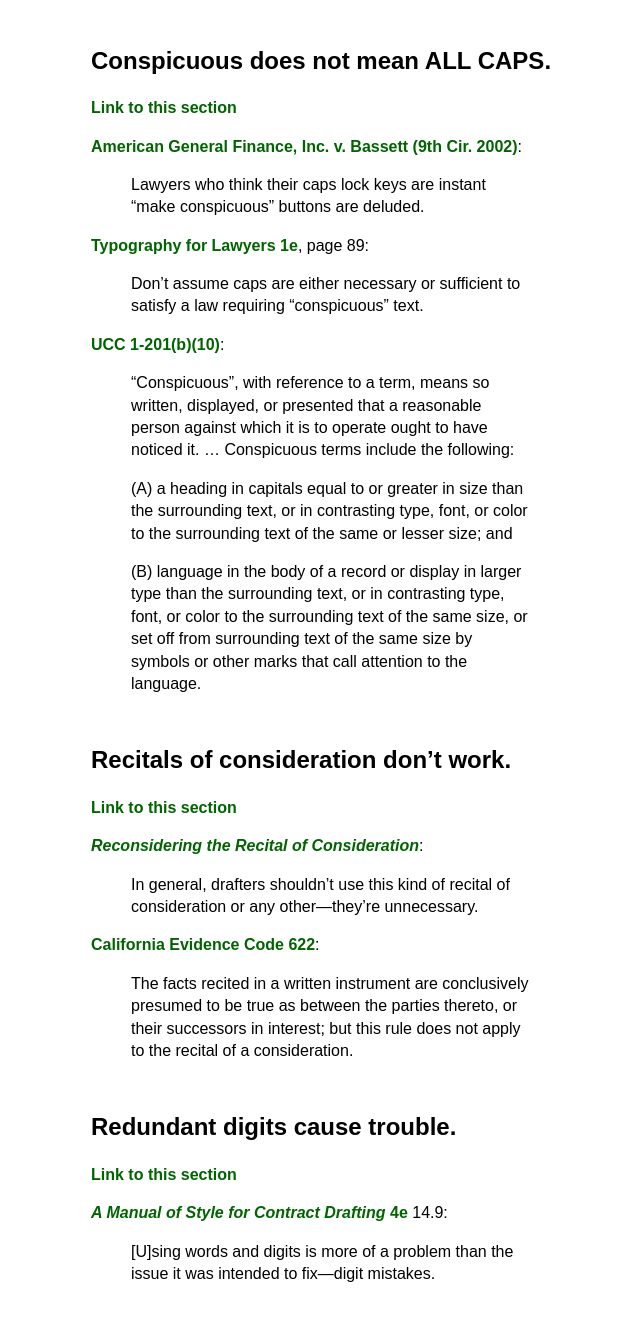
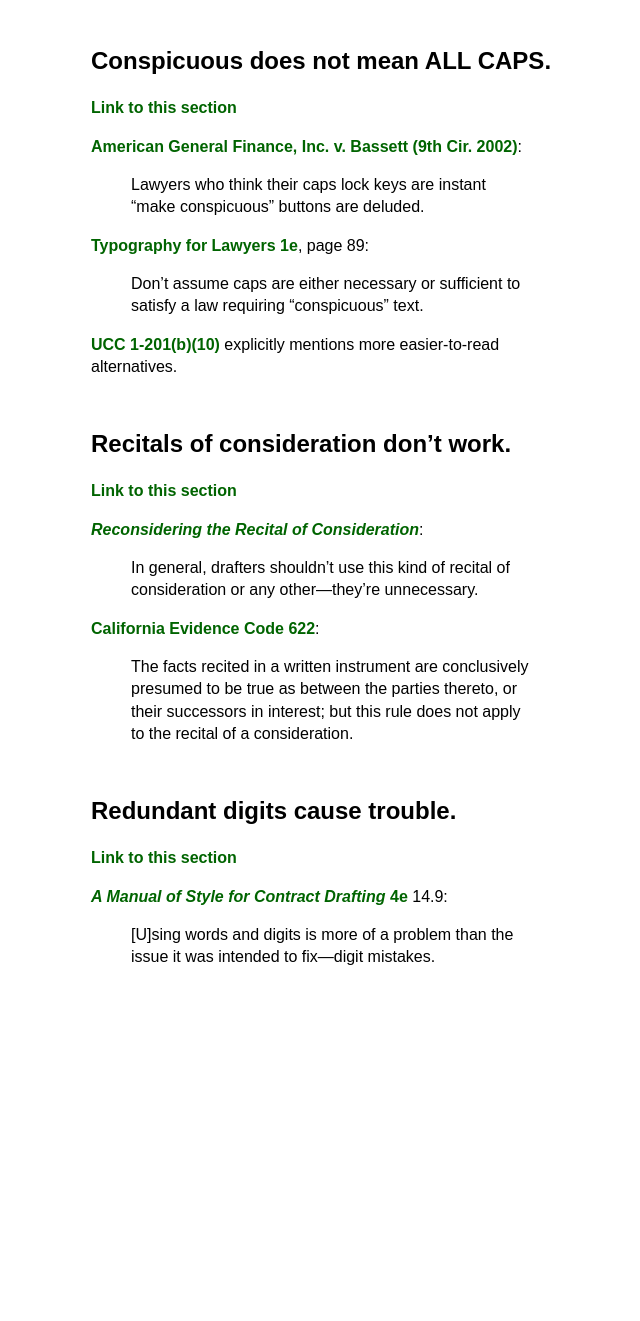
Before and after one commit to kemitchell/lemming.kemitchell.com, a Jekyll site: the page built from index.md, in a window 1280 px wide, cut to the strip 289-1718 px from the top of the page. Shown: the top 1321 px of the strip, without its empty margins (309-949 px from the left). Built offline with Jekyll 4.4.1, drawn with Linux system fonts in a browser that asks for light colours; our own code applies the rules of GitHub Pages for plain Markdown files; after the commit the page ends 1402 px from its top, so only the background shows below that.

Commit message:
Summarize UCC 1-201(b)(10)

```diff
--- a/index.md
+++ b/index.md
@@ -10,13 +10,7 @@
 
 > Don't assume caps are either necessary or sufficient to satisfy a law requiring "conspicuous" text.
 
-[UCC 1-201(b)(10)](https://www.law.cornell.edu/ucc/1/1-201#1-201b10):
-
-> "Conspicuous", with reference to a term, means so written, displayed, or presented that a reasonable person against which it is to operate ought to have noticed it. ... Conspicuous terms include the following:
->
-> (A) a heading in capitals equal to or greater in size than the surrounding text, or in contrasting type, font, or color to the surrounding text of the same or lesser size; and
->
-> (B) language in the body of a record or display in larger type than the surrounding text, or in contrasting type, font, or color to the surrounding text of the same size, or set off from surrounding text of the same size by symbols or other marks that call attention to the language.
+[UCC 1-201(b)(10)](https://www.law.cornell.edu/ucc/1/1-201#1-201b10) explicitly mentions more easier-to-read alternatives.
 
 ## Recitals of consideration don't work.
 
```
